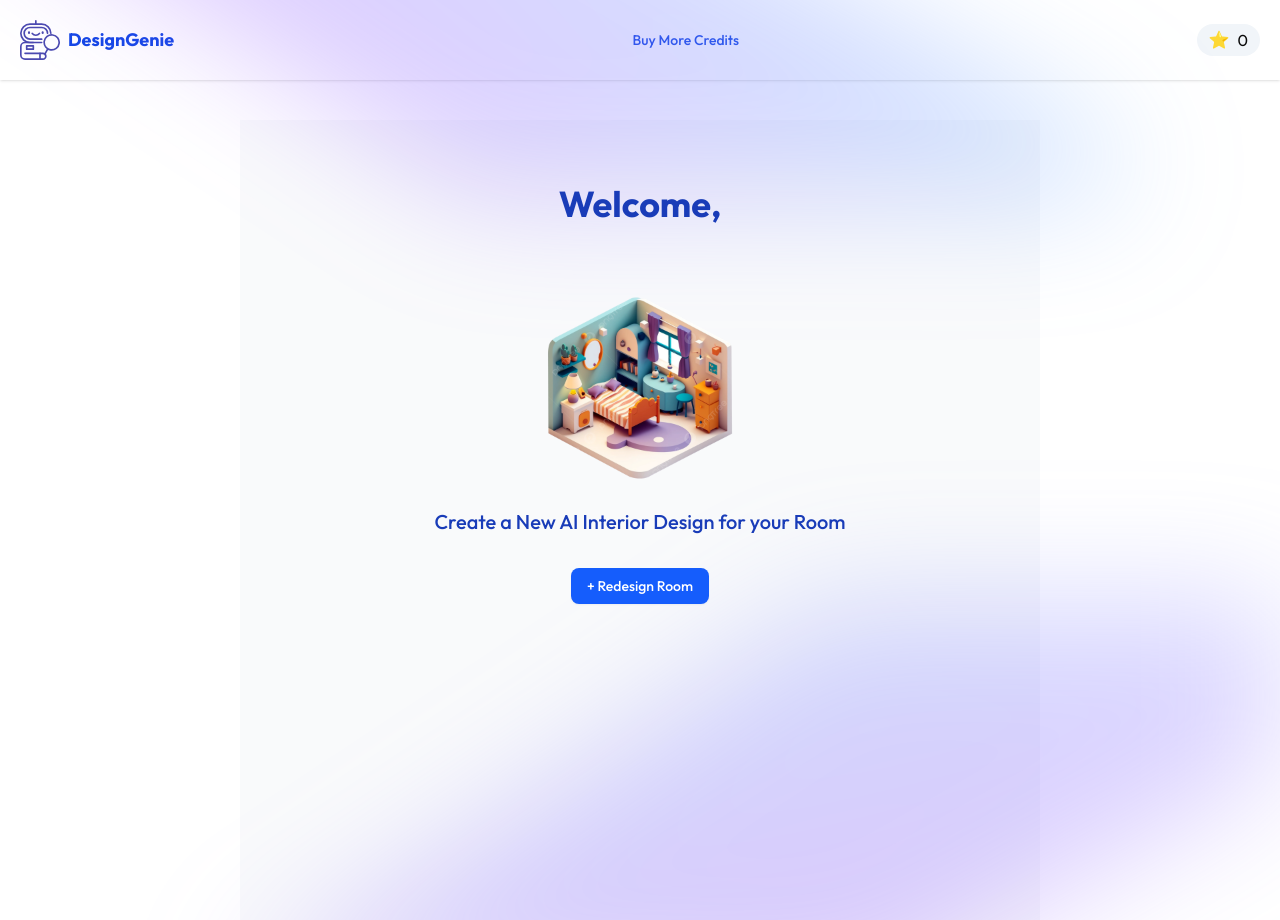
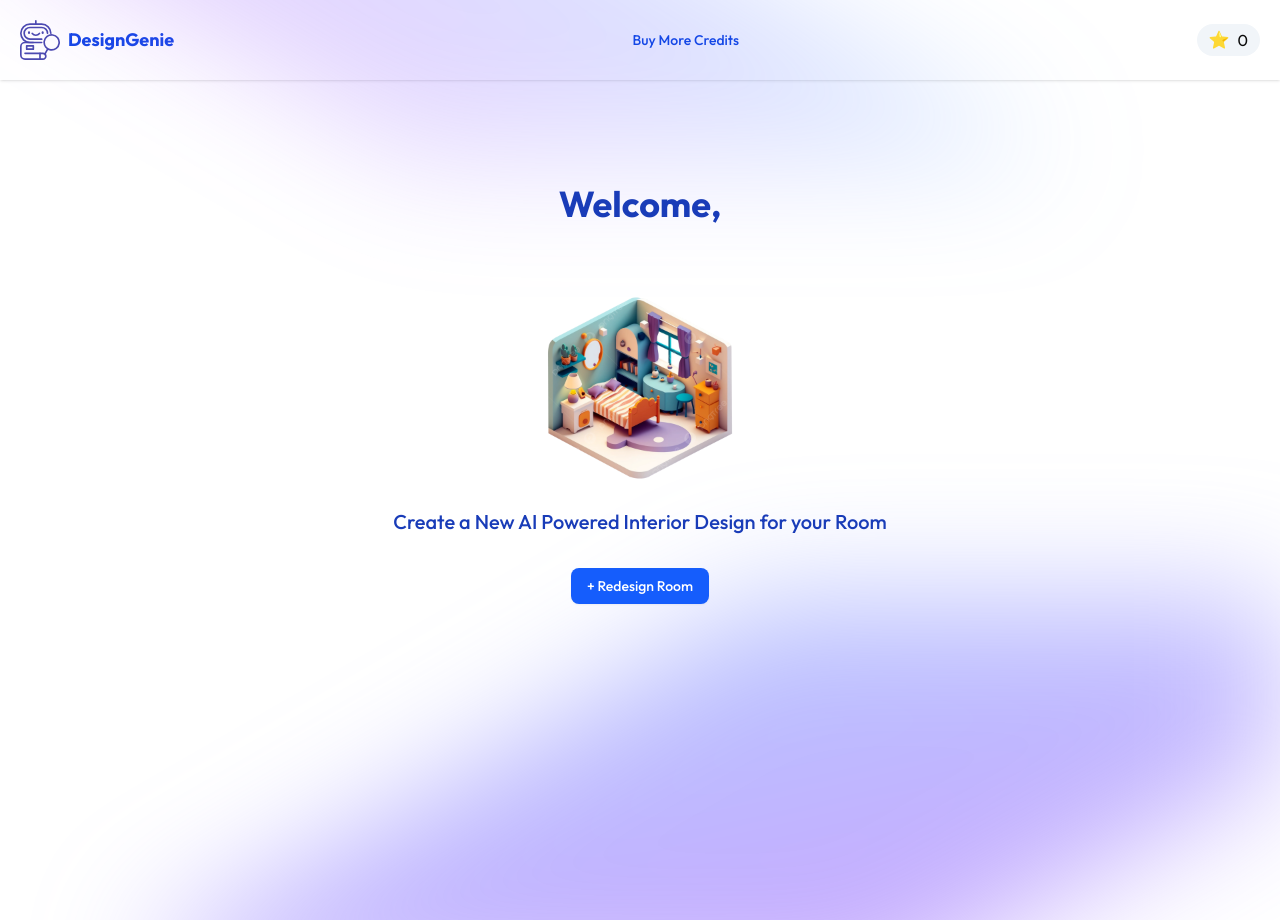
Before and after one commit to sanyagargg/DesignGenie, a Next.js app: page /dashboard in a window 1280 px wide. After the commit the page ends 800 px from the top, so only its background shows below. Built offline with nearby package versions, Linux system fonts and the light colour scheme; no server answers.

Commit message:
Started a new route called create_new and enhanced the blurr effect

```diff
--- a/app/dashboard/_components/EmptyState.jsx
+++ b/app/dashboard/_components/EmptyState.jsx
@@ -5,8 +5,8 @@ import React from 'react'
 function EmptyState() {
   return (
     <div className='flex items-center justify-center mt-10 flex-col'>
-        <Image src = {'/emptystate.png'} width = {200} height = {200} />
-        <h2 className='font-medium text-xl text-blue-800 mt-5'>Create a New AI Interior Design for your Room</h2>
+        <Image src = {'/emptystate.png'} width = {200} height = {200} alt = "emptystateplaceholder"/>
+        <h2 className='font-medium text-xl text-blue-800 mt-5'>Create a New AI Powered Interior Design for your Room</h2>
         <Button className="bg-blue-600 hover:bg-blue-500 text-white mt-8">
                 + Redesign Room
         </Button>
--- a/app/dashboard/_components/header.jsx
+++ b/app/dashboard/_components/header.jsx
@@ -10,16 +10,16 @@ function Header() {
     const { userDetail, setUserDetail } = useContext(UserDetailContext);
 
     return (
-        <div className='p-5 shadow-sm flex justify-between items-center'>
+        <div className='p-5 shadow-sm flex justify-between items-center '>
             <div className='flex gap-2 items-center'>
                 <Image src='/logo.svg' width={40} height={40} alt="Logo" />
                 <h2 className='font-bold text-lg text-blue-700'>DesignGenie</h2>
             </div>
 
             {/* Adding variant = ghost -> when u click/hover on the button it'll be greyish */}
-            <Button variant = "ghost" className='rounded-full text-blue-700'>Buy More Credits</Button>
-            <div className='flex gap-8 items-center'>
-                <div className='flex gap-2 p-1 items-center bg-slate-100 px-3 rounded-full'>
+            <Button variant = "ghost" className='rounded-full text-blue-700 relative z-50'>Buy More Credits</Button>
+            <div className='flex gap-8 items-center relative z-50'>
+                <div className='flex gap-2 p-1 items-center bg-slate-100 px-3 rounded-full relative z-50'>
                     <Image src='/star.svg' width={20} height={20} alt="Credits" />
                     <h3>{userDetail?.credits ?? 0}</h3>  {/*Display user credits properly */}
                 </div>
--- a/app/dashboard/_components/layout.jsx
+++ b/app/dashboard/_components/layout.jsx
@@ -3,15 +3,16 @@ import React from 'react';
 // This layout acts as a wrapper for all dashboard components and provides a background blur effect
 export default function Layout({ children }) {
   return (
-    <div className="min-h-screen w-full bg-gray-50 overflow-hidden">
+    //min-h-screen w-full bg-gray-50 overflow-hidden (this was removed from the first div to remove the annoying background box)
+    <div>
       {/* 🔹 Top Gradient Blur Effect */}
-      <div className="fixed inset-x-0 top-0 -translate-y-1/2 transform-gpu overflow-hidden blur-3xl z-0">
+      <div className="fixed inset-x-0 top-0 -translate-y-1/2 transform-gpu overflow-hidden blur-3xl z-0 ">
         <div
           className="relative left-[calc(50%-11rem)] aspect-[1155/678] w-[82rem] -translate-x-1/2 rotate-[30deg]
-                    bg-gradient-to-tr from-purple-600 to-blue-400 opacity-30"
+                    bg-gradient-to-tr from-purple-600 to-blue-400 opacity-25 "
           style={{
-            height: '50vh', // Covers half the viewport height
-            clipPath: 'polygon(0 0, 100% 0, 100% 100%, 0 80%)' // Custom shape for the blur
+            height: '40vh', // Covers half the viewport height
+            clipPath: 'polygon(100 0, 100% 0, 100% 100%, 0 80%)' // Custom shape for the blur
           }}
         />
       </div>
@@ -20,10 +21,10 @@ export default function Layout({ children }) {
       <div className="fixed inset-x-0 bottom-0 translate-y-1/2 transform-gpu overflow-hidden blur-3xl z-0">
         <div
           className="relative left-[calc(50%+11rem)] aspect-[1155/678] w-[82rem] -translate-x-1/2 rotate-[-30deg]
-                    bg-gradient-to-tr from-purple-600 to-blue-400 opacity-30"
+                    bg-gradient-to-tr from-purple-600 to-blue-400 opacity-50"
           style={{
             height: '50vh', // Covers half the viewport height
-            clipPath: 'polygon(0 20%, 100% 0, 100% 100%, 0 100%)' // Custom shape for the blur
+            clipPath: 'polygon(20 20%, 100% 0, 100% 100%, 0 100%)' // Custom shape for the blur
           }}
         />
       </div>
--- a/app/dashboard/layout.jsx
+++ b/app/dashboard/layout.jsx
@@ -5,7 +5,7 @@ function DashboardLayout({children}) {
   return (
     <div>
         <Header/>
-        <div className= 'pt-10 px-10 md:px-20 lg:px-40 xl:px-60'>
+        <div className= 'pt-10 px-10 md:px-20 lg:px-40 xl:px-60 '>
         {children}
         </div>
     </div>
```
Also changed, not shown: app/dashboard/_components/midsection.jsx (+4 -4 lines), app/dashboard/create-new/page.jsx (added).
